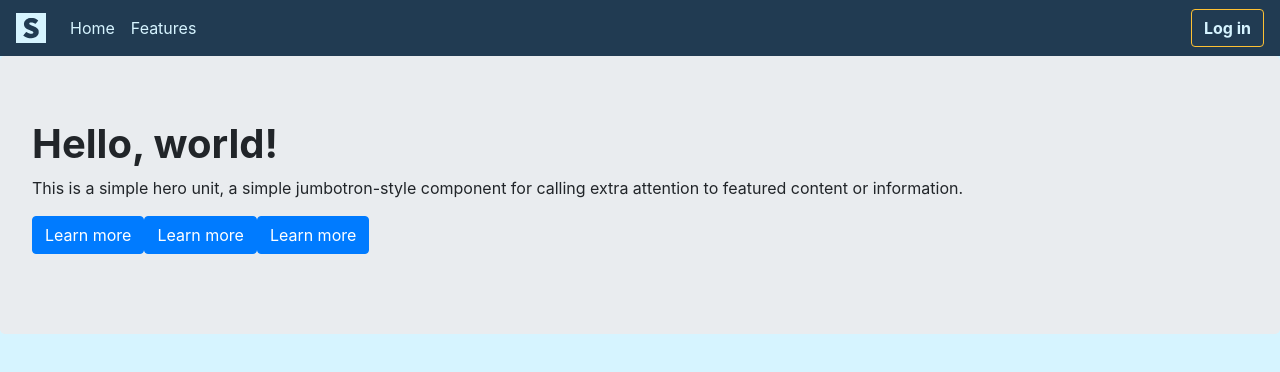
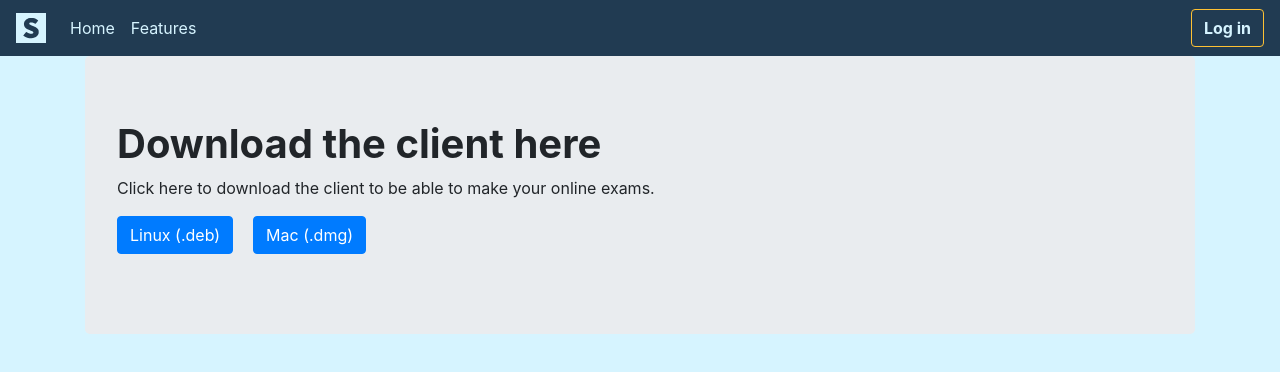
Before and after one commit to gbenejam/smarteval, a React (Create React App) app in the folder server-app/: page /download in a window 1280 px wide. Shown: the top 372 px of the page. Built offline with nearby package versions, Linux system fonts and the light colour scheme.

Commit message:
Adding proper content for download page

```diff
--- a/server-app/src/templates/user/Download/Download.js
+++ b/server-app/src/templates/user/Download/Download.js
@@ -1,25 +1,37 @@
 import React, { Component } from "react";
 import Jumbotron from "react-bootstrap/Jumbotron";
 import Button from "react-bootstrap/Button";
+import Container from "react-bootstrap/Container";
+import Col from "react-bootstrap/Col";
+import Row from "react-bootstrap/Row";
 //import classes from './dashboard.module.css'
 
 class Download extends Component {
   render() {
     return (
+      <Container>
+        <Row>
+            <Col>
           <Jumbotron>
-        <h1>Hello, world!</h1>
+            <h1>Download the client here</h1>
             <p>
-          This is a simple hero unit, a simple jumbotron-style component for
-          calling extra attention to featured content or information.
+              Click here to download the client to be able to make your online
+              exams.
             </p>
             <div>
               <p>
-            <Button variant="primary">Learn more</Button>
-            <Button variant="primary">Learn more</Button>
-            <Button variant="primary">Learn more</Button>
+                <Button variant="primary" style={{ marginRight: "20px" }}>
+                  Linux (.deb)
+                </Button>
+                <Button variant="primary" style={{ marginRight: "20px" }}>
+                  Mac (.dmg)
+                </Button>
               </p>
             </div>
           </Jumbotron>
+          </Col>
+        </Row>
+      </Container>
     );
   }
 }
```
Lines whose indentation alone changed are shown as unchanged.
